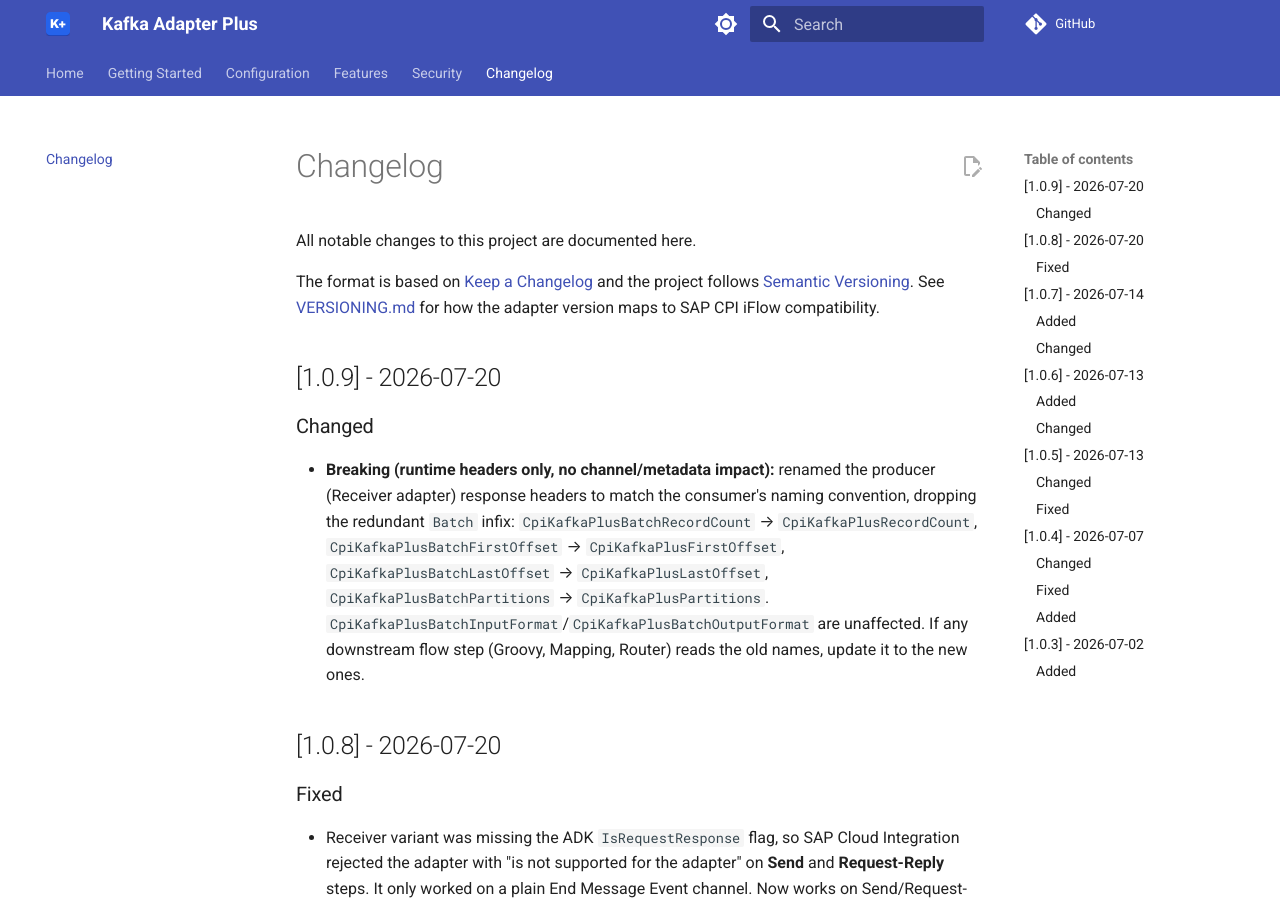
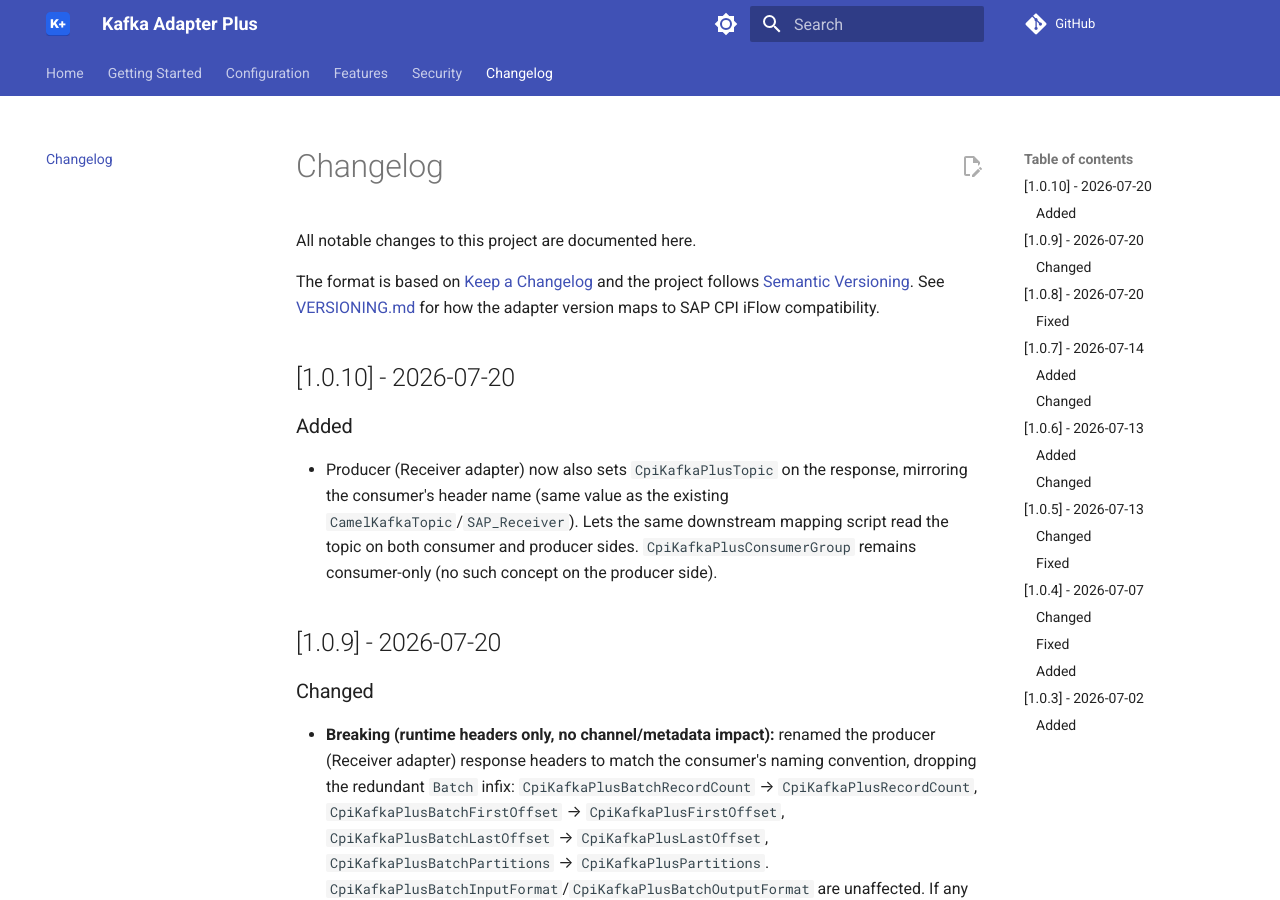
Before and after one commit to FinkeFlo/cpi-kafka-adapter-plus, an MkDocs documentation site: the page built from docs/changelog.md, in a window 1280 px wide and 900 px high. Built offline with MkDocs 1.6.1 and Material for MkDocs 9.7.7, drawn with Linux system fonts in a browser that asks for light colours; comment, search, counter and statistics services are not loaded.

Commit message:
feat: set CpiKafkaPlusTopic on producer response too (v1.0.10)
Producer (Receiver adapter) now sets CpiKafkaPlusTopic alongside the
existing CamelKafkaTopic/SAP_Receiver, mirroring the consumer's header
name so the same downstream mapping script works on both sides.
CpiKafkaPlusConsumerGroup stays consumer-only (no equivalent concept
for a producer). Additive, non-breaking -> micro bump 1.0.9 -> 1.0.10.

```diff
--- a/docs/changelog.md
+++ b/docs/changelog.md
@@ -6,6 +6,11 @@ The format is based on [Keep a Changelog](https://keepachangelog.com/en/1.1.0/)
 and the project follows [Semantic Versioning](https://semver.org/). See
 [VERSIONING.md](https://github.com/finkeflo/cpi-kafka-adapter-plus/blob/main/VERSIONING.md) for how the adapter version maps to SAP CPI
 iFlow compatibility.
+
+## [1.0.10] - 2026-07-20
+
+### Added
+- Producer (Receiver adapter) now also sets `CpiKafkaPlusTopic` on the response, mirroring the consumer's header name (same value as the existing `CamelKafkaTopic`/`SAP_Receiver`). Lets the same downstream mapping script read the topic on both consumer and producer sides. `CpiKafkaPlusConsumerGroup` remains consumer-only (no such concept on the producer side).
 
 ## [1.0.9] - 2026-07-20
 
--- a/pom.xml
+++ b/pom.xml
@@ -5,7 +5,7 @@
     <modelVersion>4.0.0</modelVersion>
     <groupId>com.finkeflo.cpi.kafka</groupId>
     <artifactId>cpi-kafka-adapter-plus</artifactId>
-    <version>1.0.9</version>
+    <version>1.0.10</version>
     <packaging>bundle</packaging>
     <name>Kafka Adapter Plus</name>
     <description>Custom Apache Kafka adapter for SAP Cloud Integration (CPI) with advanced batch processing, Avro/Schema Registry support, and SASL/SSL security.</description>
```
Also changed, not shown: CHANGELOG.md (+5 -0 lines), docs/features/producer-batch.md (+1 -0 lines), 4 other files.
